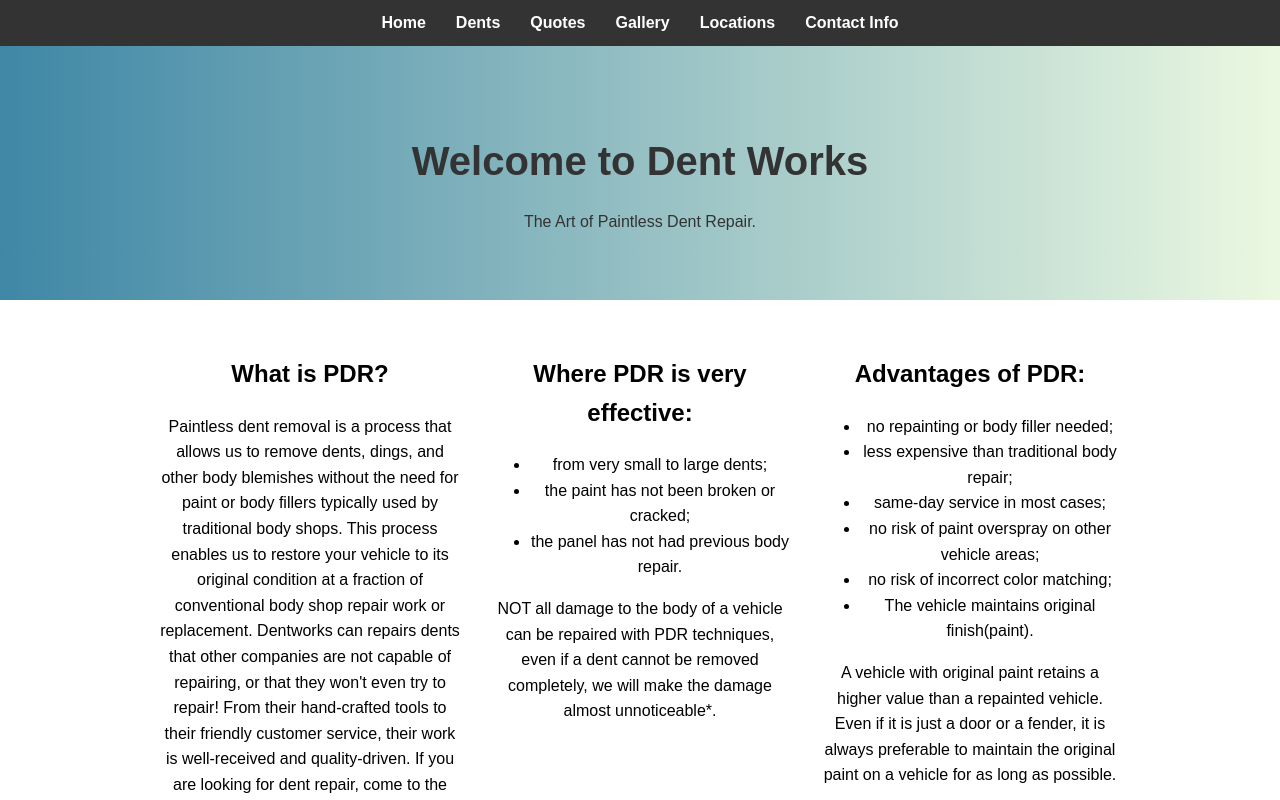
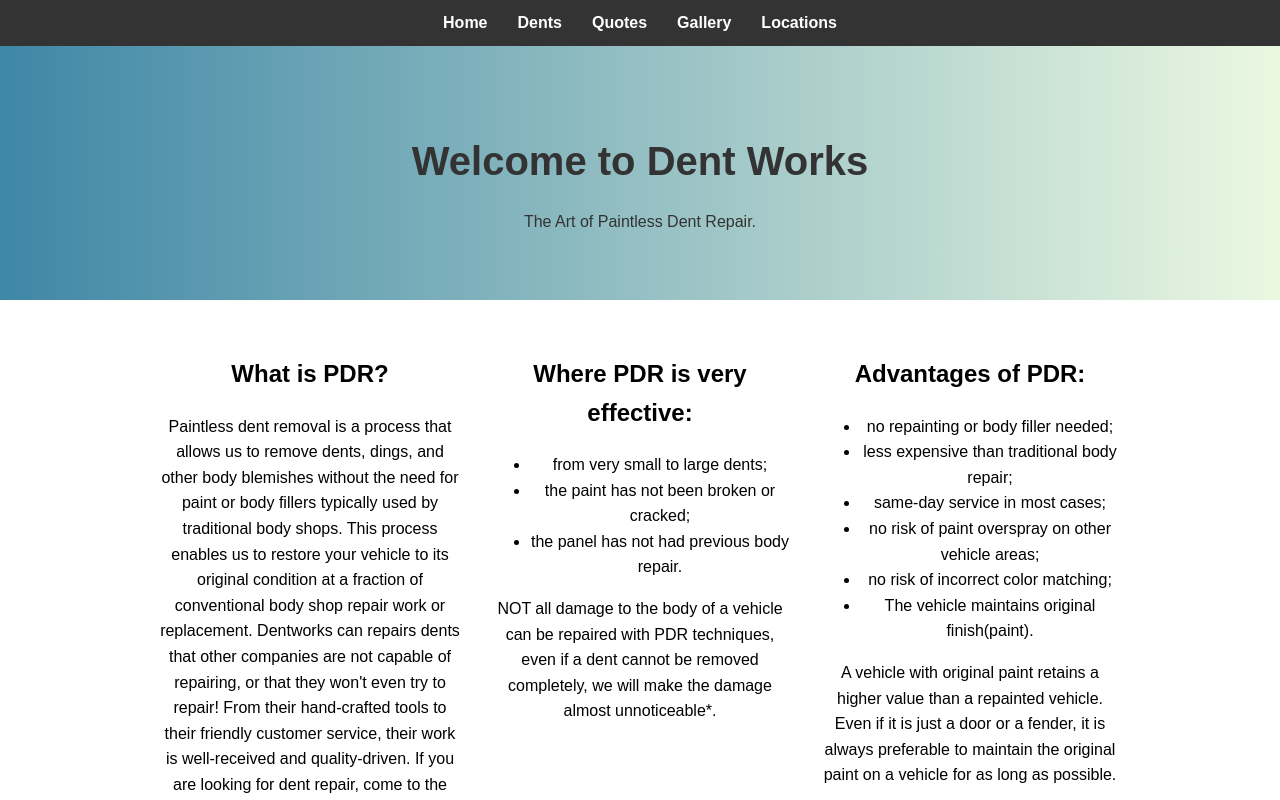
Before and after one commit to jlewinfosec/dentworks, a plain HTML site: page dents.html in a window 1280 px wide. Shown: the top 800 px of the page. Drawn offline with Linux system fonts and the light colour scheme.

Commit message:
Update dents.html

```diff
--- a/dents.html
+++ b/dents.html
@@ -16,7 +16,6 @@
                 <li><a href="quotes.html">Quotes</a></li>
                 <li><a href="gallery.html">Gallery</a></li>
                 <li><a href="locations.html">Locations</a></li>
-                <li><a href="contact.html">Contact Info</a></li>
             </ul>
         </nav>
     </header>
```
